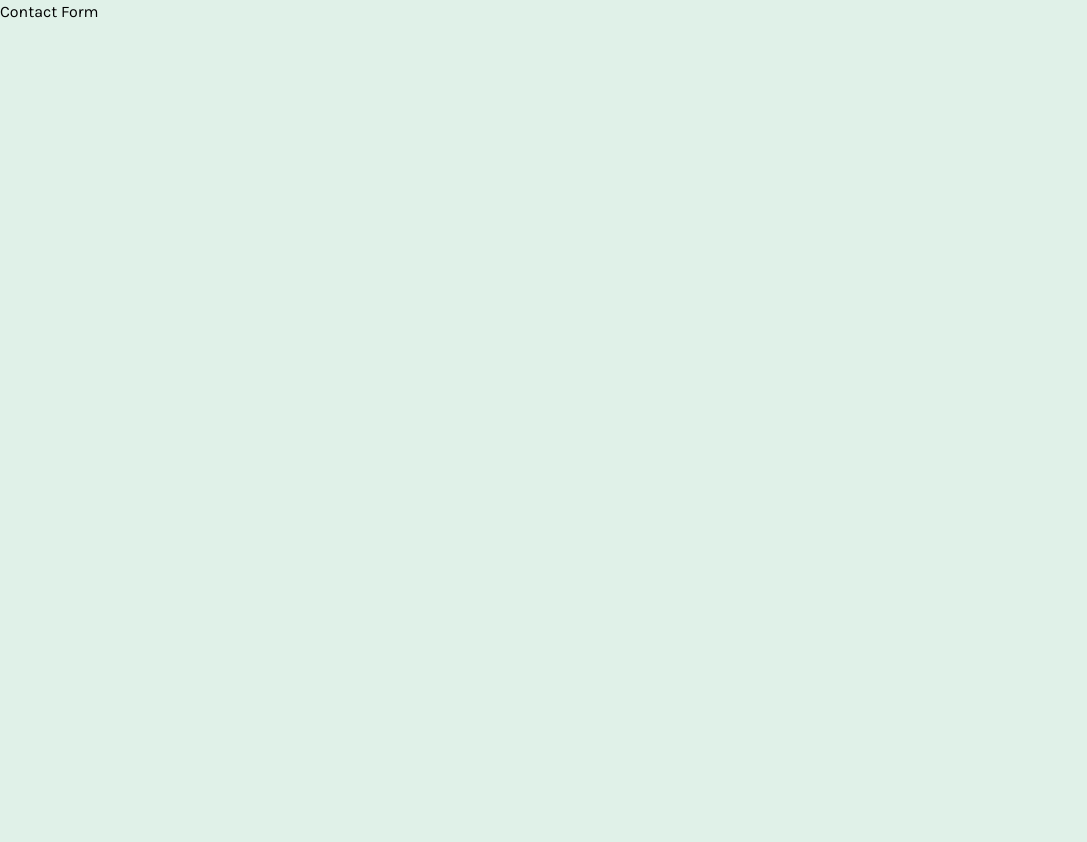
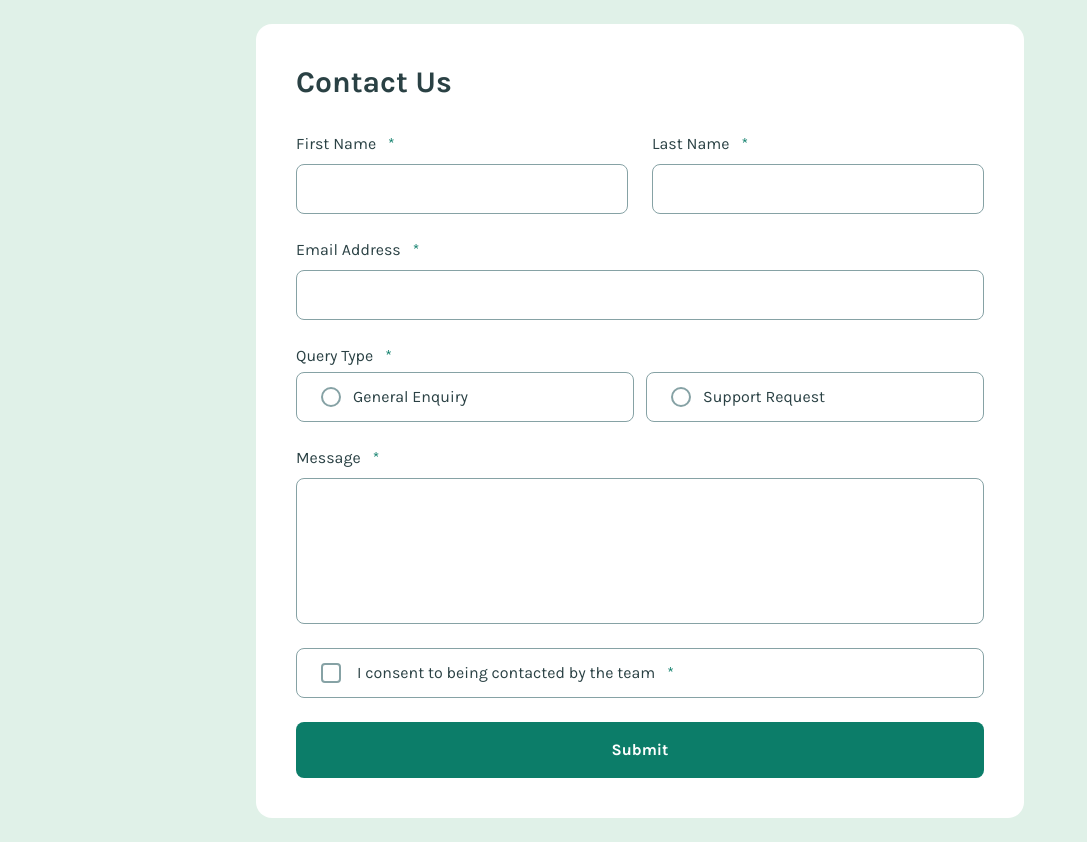
Before and after one commit to Damjan15/contact-form, a React (Vite) app: page / in a window 1280 px wide. Shown: the whole page, without its empty margins (0-1087 px from the left). Before the commit the page ends 800 px from the top, so only its background shows below. Built offline with nearby package versions, Linux system fonts and the light colour scheme.

Commit message:
feat: contact form created

```diff
--- a/src/App.jsx
+++ b/src/App.jsx
@@ -1,9 +1,7 @@
+import ContactForm from "./components/ContactForm";
+
 function App() {
-  return (
-    <>
-      <h1 className="mb-8">Contact Form</h1>
-    </>
-  );
+  return <ContactForm />;
 }
 
 export default App;
--- a/src/components/ContactForm.jsx
+++ b/src/components/ContactForm.jsx
@@ -1,5 +1,205 @@
+import { useState } from "react";
+import Input from "./ui/Input";
+import Message from "./ui/Message";
+import Radio from "./ui/Radio";
+import Checkbox from "./ui/Checkbox";
+import Button from "./ui/Button";
+import Toast from "./ui/Toast";
+
+const initialFields = {
+  firstName: "",
+  lastName: "",
+  email: "",
+  queryType: "",
+  message: "",
+  consent: false,
+};
+
+const initialErrors = {
+  firstName: "",
+  lastName: "",
+  email: "",
+  queryType: "",
+  message: "",
+  consent: "",
+};
+
+const isValidEmail = (value) => /^[^\s@]+@[^\s@]+\.[^\s@]+$/.test(value);
+
 const ContactForm = () => {
-  return <div>ContactForm</div>;
+  const [fields, setFields] = useState(initialFields);
+  const [errors, setErrors] = useState(initialErrors);
+  const [toastVisible, setToastVisible] = useState(false);
+
+  const handleChange = (e) => {
+    const { id, value, type, checked } = e.target;
+    setFields((prev) => ({
+      ...prev,
+      [id]: type === "checkbox" ? checked : value,
+    }));
+  };
+
+  const handleQueryType = (value) => {
+    setFields((prev) => ({ ...prev, queryType: value }));
+  };
+
+  const validate = () => {
+    const newErrors = { ...initialErrors };
+    let valid = true;
+
+    if (!fields.firstName.trim()) {
+      newErrors.firstName = "This field is required";
+      valid = false;
+    }
+
+    if (!fields.lastName.trim()) {
+      newErrors.lastName = "This field is required";
+      valid = false;
+    }
+
+    if (!fields.email.trim()) {
+      newErrors.email = "This field is required";
+      valid = false;
+    } else if (!isValidEmail(fields.email)) {
+      newErrors.email = "Please enter a valid email address";
+      valid = false;
+    }
+
+    if (!fields.queryType) {
+      newErrors.queryType = "Please select a query type";
+      valid = false;
+    }
+
+    if (!fields.message.trim()) {
+      newErrors.message = "This field is required";
+      valid = false;
+    }
+
+    if (!fields.consent) {
+      newErrors.consent =
+        "To submit this form, please consent to being contacted";
+      valid = false;
+    }
+
+    setErrors(newErrors);
+    return valid;
+  };
+
+  const handleSubmit = (e) => {
+    e.preventDefault();
+    if (!validate()) return;
+
+    setFields(initialFields);
+    setErrors(initialErrors);
+    setToastVisible(true);
+  };
+
+  return (
+    <>
+      <Toast visible={toastVisible} onDismiss={() => setToastVisible(false)} />
+
+      <main className="min-h-screen flex items-center justify-center p-6">
+        <div className="w-full max-w-3xl bg-white rounded-2xl p-8 md:p-10">
+          <h1 className="text-3xl font-bold text-grey-900 mb-8">Contact Us</h1>
+
+          <form
+            onSubmit={handleSubmit}
+            noValidate
+            className="flex flex-col gap-6"
+          >
+            {/* First Name + Last Name */}
+            <div className="grid grid-cols-1 gap-6 sm:grid-cols-2">
+              <Input
+                id="firstName"
+                label="First Name"
+                required
+                value={fields.firstName}
+                onChange={handleChange}
+                error={errors.firstName}
+              />
+              <Input
+                id="lastName"
+                label="Last Name"
+                required
+                value={fields.lastName}
+                onChange={handleChange}
+                error={errors.lastName}
+              />
+            </div>
+
+            {/* Email Address */}
+            <Input
+              id="email"
+              label="Email Address"
+              type="email"
+              required
+              value={fields.email}
+              onChange={handleChange}
+              error={errors.email}
+            />
+
+            {/* Query Type */}
+            <fieldset className="flex flex-col gap-3">
+              <legend className="text-base text-grey-900 mb-1">
+                Query Type
+                <span className="ml-3 text-green-600" aria-hidden="true">
+                  *
+                </span>
+              </legend>
+
+              <div className="grid grid-cols-1 gap-3 sm:grid-cols-2">
+                <Radio
+                  id="generalEnquiry"
+                  label="General Enquiry"
+                  name="queryType"
+                  value="general"
+                  checked={fields.queryType === "general"}
+                  onChange={() => handleQueryType("general")}
+                />
+                <Radio
+                  id="supportRequest"
+                  label="Support Request"
+                  name="queryType"
+                  value="support"
+                  checked={fields.queryType === "support"}
+                  onChange={() => handleQueryType("support")}
+                />
+              </div>
+
+              {errors.queryType && (
+                <p role="alert" className="text-base text-red-error">
+                  {errors.queryType}
+                </p>
+              )}
+            </fieldset>
+
+            {/* Message */}
+            <Message
+              id="message"
+              label="Message"
+              required
+              rows={5}
+              value={fields.message}
+              onChange={handleChange}
+              error={errors.message}
+            />
+
+            {/* Consent */}
+            <Checkbox
+              id="consent"
+              label="I consent to being contacted by the team"
+              checked={fields.consent}
+              onChange={handleChange}
+              error={errors.consent}
+            />
+
+            {/* Submit */}
+            <Button />
+          </form>
+        </div>
+      </main>
+    </>
+  );
 };
 
 export default ContactForm;
--- a/src/components/ui/Button.jsx
+++ b/src/components/ui/Button.jsx
@@ -4,7 +4,7 @@ const Button = ({ label = "Submit", type = "submit", onClick, disabled }) => {
       type={type}
       onClick={onClick}
       disabled={disabled}
-      className={`w-full rounded-lg bg-green-600 px-6 py-4 font-[Karla] text-base font-bold text-white transition-colors duration-150 hover:bg-green-600/50 focus-visible:outline-none focus-visible:ring-2 focus-visible:ring-green-600 focus-visible:ring-offset-2 ${disabled ? "cursor-not-allowed opacity-50" : "cursor-pointer"}`}
+      className={`w-full rounded-lg bg-green-600 px-6 py-4 text-base font-bold text-white transition-colors duration-150 hover:bg-green-600/50 focus-visible:outline-none focus-visible:ring-2 focus-visible:ring-green-600 focus-visible:ring-offset-2 ${disabled ? "cursor-not-allowed opacity-50" : "cursor-pointer"}`}
     >
       {label}
     </button>
--- a/src/components/ui/Checkbox.jsx
+++ b/src/components/ui/Checkbox.jsx
@@ -3,7 +3,7 @@ const Checkbox = ({ id, label, checked, onChange, error }) => {
     <div className="flex flex-col gap-2">
       <label
         htmlFor={id}
-        className={`flex cursor-pointer items-center gap-4 rounded-lg border px-6 py-3 font-[Karla] text-base text-grey-900 transition-colors duration-150 hover:border-green-600 has-focus-visible:ring-2 has-focus-visible:ring-green-600 has-focus-visible:ring-offset-1 ${error ? "border-red-error" : "border-grey-500"}`}
+        className={`flex cursor-pointer items-center gap-4 rounded-lg border px-6 py-3 text-base text-grey-900 transition-colors duration-150 hover:border-green-600 has-focus-visible:ring-2 has-focus-visible:ring-green-600 has-focus-visible:ring-offset-1 ${error ? "border-red-error" : "border-grey-500"}`}
       >
         <input
           id={id}
@@ -46,11 +46,7 @@ const Checkbox = ({ id, label, checked, onChange, error }) => {
       </label>
 
       {error && (
-        <p
-          id={`${id}-error`}
-          role="alert"
-          className="font-[Karla] text-base text-red-error"
-        >
+        <p id={`${id}-error`} role="alert" className="text-base text-red-error">
           {error}
         </p>
       )}
--- a/src/components/ui/Input.jsx
+++ b/src/components/ui/Input.jsx
@@ -9,7 +9,7 @@ const Input = ({
 }) => {
   return (
     <div className="flex flex-col gap-2">
-      <label htmlFor={id} className="font-[Karla] text-base text-grey-900">
+      <label htmlFor={id} className="text-base text-grey-900">
         {label}
         {required && (
           <span className="ml-3 text-green-600" aria-hidden="true">
--- a/src/components/ui/Message.jsx
+++ b/src/components/ui/Message.jsx
@@ -10,7 +10,7 @@ const Message = ({
 }) => {
   return (
     <div className="flex flex-col gap-2">
-      <label htmlFor={id} className="font-[Karla] text-base text-grey-900">
+      <label htmlFor={id} className="text-base text-grey-900">
         {label}
         {required && (
           <span className="ml-3 text-green-600" aria-hidden="true">
@@ -29,15 +29,11 @@ const Message = ({
         aria-required={required}
         aria-invalid={!!error}
         aria-describedby={error ? `${id}-error` : undefined}
-        className={`w-full rounded-lg border bg-white px-4 py-3 font-[Karla] text-base text-grey-900 outline-none transition-colors duration-150 placeholder:text-grey-500 resize-none ${error ? "border-red-error hover:border-red-error focus:border-red-error focus:ring-1 focus:ring-red-error" : "border-grey-500 hover:border-green-600 focus:border-green-600 focus:ring-1 focus:ring-green-600"}`}
+        className={`w-full rounded-lg border bg-white px-4 py-3 text-base text-grey-900 outline-none transition-colors duration-150 placeholder:text-grey-500 resize-none ${error ? "border-red-error hover:border-red-error focus:border-red-error focus:ring-1 focus:ring-red-error" : "border-grey-500 hover:border-green-600 focus:border-green-600 focus:ring-1 focus:ring-green-600"}`}
       />
 
       {error && (
-        <p
-          id={`${id}-error`}
-          role="alert"
-          className="font-[Karla] text-base text-red-error"
-        >
+        <p id={`${id}-error`} role="alert" className="text-base text-red-error">
           {error}
         </p>
       )}
--- a/src/components/ui/Radio.jsx
+++ b/src/components/ui/Radio.jsx
@@ -2,7 +2,7 @@ const Radio = ({ id, label, name, value, checked, onChange }) => {
   return (
     <label
       htmlFor={id}
-      className={`flex cursor-pointer items-center gap-3 rounded-lg border px-6 py-3 font-[Karla] text-base text-grey-900 transition-colors duration-150 hover:border-green-600 has-focus-visible:ring-2 has-focus-visible:ring-green-600 has-focus-visible:ring-offset-1 ${checked ? "border-green-600" : "border-grey-500"}`}
+      className={`flex cursor-pointer items-center gap-3 rounded-lg border px-6 py-3 text-base text-grey-900 transition-colors duration-150 hover:border-green-600 has-focus-visible:ring-2 has-focus-visible:ring-green-600 has-focus-visible:ring-offset-1 ${checked ? "border-green-600" : "border-grey-500"}`}
     >
       <input
         id={id}
--- a/src/components/ui/Toast.jsx
+++ b/src/components/ui/Toast.jsx
@@ -21,17 +21,15 @@ const Toast = ({ visible, onDismiss }) => {
     >
       <div className="flex items-center gap-3">
         <img
-          src="/icons/icon-success.svg"
+          src="/icons/icon-success-check.svg"
           alt=""
           aria-hidden="true"
           className="h-5 w-5 shrink-0"
         />
-        <p className="font-[Karla] text-base font-bold text-white">
-          Message Sent!
-        </p>
+        <p className="text-base font-bold text-white">Message Sent!</p>
       </div>
 
-      <p className="font-[Karla] text-base text-grey-500">
+      <p className="text-base text-grey-500">
         Thanks for completing the form. We'll be in touch soon!
       </p>
     </div>
```
